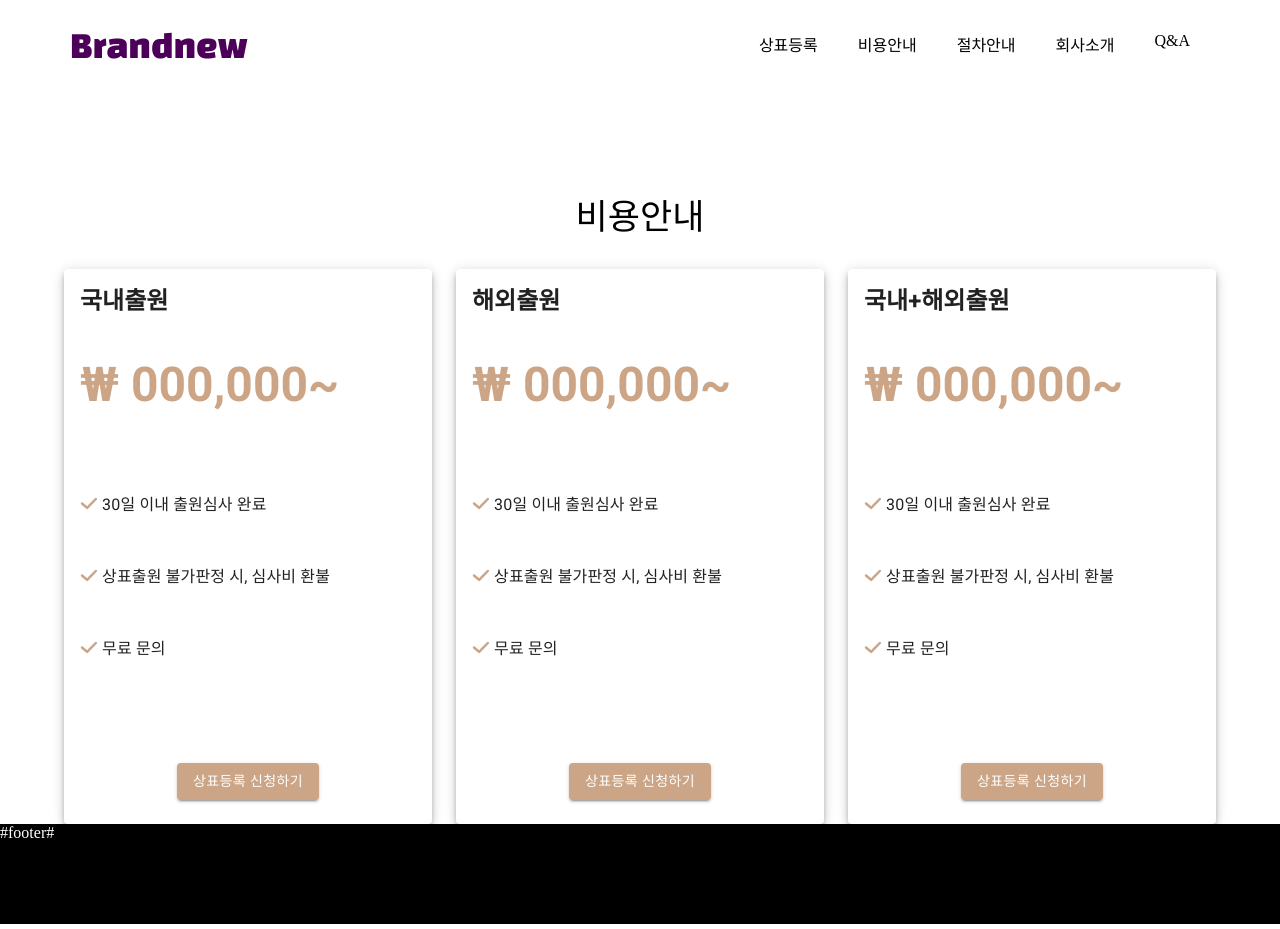
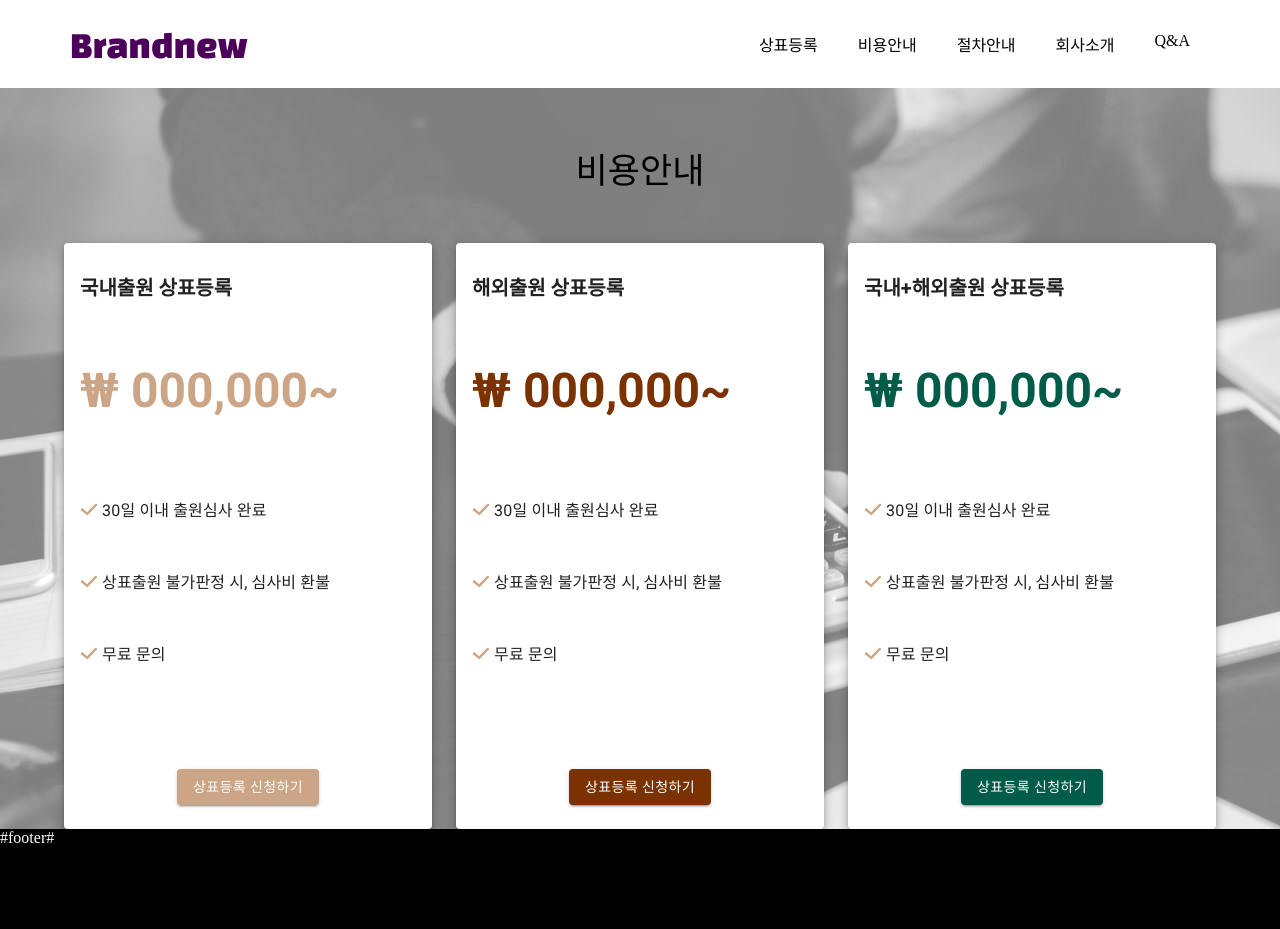
Before and after one commit to galaxyIjinny/capstone, a React (Create React App) app: page /price in a window 1280 px wide. Built offline with nearby package versions, Linux system fonts and the light colour scheme; the HTML template or start-up script is replaced by a standard one; a web font is replaced by a local one.

Commit message:
비용안내 페이지 완성
세밀한 여백, 상자크기 조정필요한듯?

```diff
--- a/src/components/price/Price.css
+++ b/src/components/price/Price.css
@@ -1,15 +1,35 @@
 .priceInfo{
    text-align: center;
    font-family:'Pretendard';
+   position: relative;
+   z-index: 1;
   }
 
+.priceInfo::before{
+  background-image: url("../../assets/images/비용안내.jpeg");
+  opacity: 0.5;
+  content: "";
+  position: absolute;
+  top: 0px;
+  left: 0px;
+  right: 0px;
+  bottom: 0px;
+  z-index: -1;
+}
+
 .priceTitle{
-    margin-top: 100px;
     font-size:35px;
-    margin-bottom: 30px;
+    font-weight: 500;
+    margin-bottom: 50px;
   }
 
 #applicationButton{
    background-color: #CBA585;
-   margin-top: 100;
+
 }
+
+#priceNum{
+  margin-top: 5;
+  text-align: left;
+  font-weight: 800;
+}
--- a/src/components/price/Price.js
+++ b/src/components/price/Price.js
@@ -1,34 +1,30 @@
 import Grid from '@mui/material/Grid';
 import { Container, fontSize } from '@mui/system';
-import Box from '@mui/material/Box';
-import TextField from '@mui/material/TextField';
-import { Avatar } from '@mui/material';
 import Button from '@mui/material/Button';
 import Card from '@mui/material/Card';
 import CardContent from '@mui/material/CardContent';
-import CardMedia from '@mui/material/CardMedia';
 import Typography from '@mui/material/Typography';
-import { CardActionArea } from '@mui/material';
 import { useState } from 'react';
-import { CheckBox, Padding } from '@mui/icons-material';
 import './Price.css';
 import { ReactComponent as CheckIcon } from "../../assets/images/icon/iconCheck.svg";
-
+import priceBackground from "../../assets/images/비용안내.jpeg";
 
 function Price() {
-  let [title] = useState(["국내출원", "해외출원", "국내+해외출원"]);
+  let [title] = useState(["국내출원 상표등록", "해외출원 상표등록", "국내+해외출원 상표등록"]);
   return (
     <div className="priceInfo">
+      <br/><br/><br/>
       <div className="priceTitle">비용안내</div>
       <Container>
         <Grid container spacing={3}>
           <Grid item xs={4}>
-            <Card sx={{ minWidth: 200, minHeight: 500, maxHeight: 700 }} elevation={5} >
+            <Card sx={{ minWidth: 150, minHeight: 500, maxHeight: 700 }} elevation={5} >
               <CardContent>
-                <Typography fontSize={24} fontWeight={600} gutterBottom variant="h5" component="div" textAlign="left">
+                <Typography fontSize={20} fontWeight={600} marginTop={2} gutterBottom variant="h5" component="div" textAlign="left">
                   {title[0]}
                 </Typography>
-                <Typography variant="h3" fontWeight={600} color={"#CBA585"} marginTop={5} textAlign="left" >
+                <br/><br/><br/>
+                <Typography id="priceNum" variant="h3" color={"#CBA585"}>
                   ₩ 000,000~
                 </Typography>
                 <Typography font-fontSize={18} fontWeight={400} marginTop={10} textAlign="left">
@@ -43,12 +39,13 @@ function Price() {
           </Grid>
 
           <Grid item xs={4}>
-            <Card sx={{ minWidth: 200, minHeight: 500, maxHeight: 700 }} elevation={5} >
+            <Card sx={{ minWidth: 150, minHeight: 500, maxHeight: 700 }} elevation={5} >
               <CardContent>
-                <Typography fontSize={24} fontWeight={600} gutterBottom variant="h5" component="div" textAlign="left">
+                <Typography fontSize={20} fontWeight={600} marginTop={2} gutterBottom variant="h5" component="div" textAlign="left">
                   {title[1]}
                 </Typography>
-                <Typography variant="h3" fontWeight={600} color={"#CBA585"} marginTop={5} textAlign="left" >
+                <br/><br/><br/>
+                <Typography id="priceNum" variant="h3" color={"#7A3200"}>
                   ₩ 000,000~
                 </Typography>
                 <Typography font-fontSize={18} fontWeight={400} marginTop={10} textAlign="left">
@@ -57,18 +54,19 @@ function Price() {
                   <CheckIcon /> 무료 문의<br /><br /><br />
                 </Typography>
                 <br /><br /><br />
-                <Button id='applicationButton' variant="contained">상표등록 신청하기</Button>
+                <Button id='applicationButton' variant="contained" style={{backgroundColor:"#7A3200"}}>상표등록 신청하기</Button>
               </CardContent>
             </Card>
           </Grid>
 
           <Grid item xs={4}>
-            <Card sx={{ minWidth: 200, minHeight: 500, maxHeight: 700 }} elevation={5} >
+            <Card sx={{ minWidth: 150, minHeight: 500, maxHeight: 700 }} elevation={5} >
               <CardContent>
-                <Typography fontSize={24} fontWeight={600} gutterBottom variant="h5" component="div" textAlign="left">
+                <Typography fontSize={20} fontWeight={600} marginTop={2} gutterBottom variant="h5" component="div" textAlign="left">
                   {title[2]}
                 </Typography>
-                <Typography variant="h3" fontWeight={600} color={"#CBA585"} marginTop={5} textAlign="left" >
+                <br/><br/><br/>
+                <Typography id="priceNum" variant="h3" color={"#005B49"}  >
                   ₩ 000,000~
                 </Typography>
                 <Typography font-fontSize={18} fontWeight={400} marginTop={10} textAlign="left">
@@ -77,7 +75,7 @@ function Price() {
                   <CheckIcon /> 무료 문의<br /><br /><br />
                 </Typography>
                 <br /><br /><br />
-                <Button id='applicationButton' variant="contained">상표등록 신청하기</Button>
+                <Button id='applicationButton' variant="contained" style={{backgroundColor:"#005B49"}}> 상표등록 신청하기</Button>
               </CardContent>
             </Card>
           </Grid>
```
